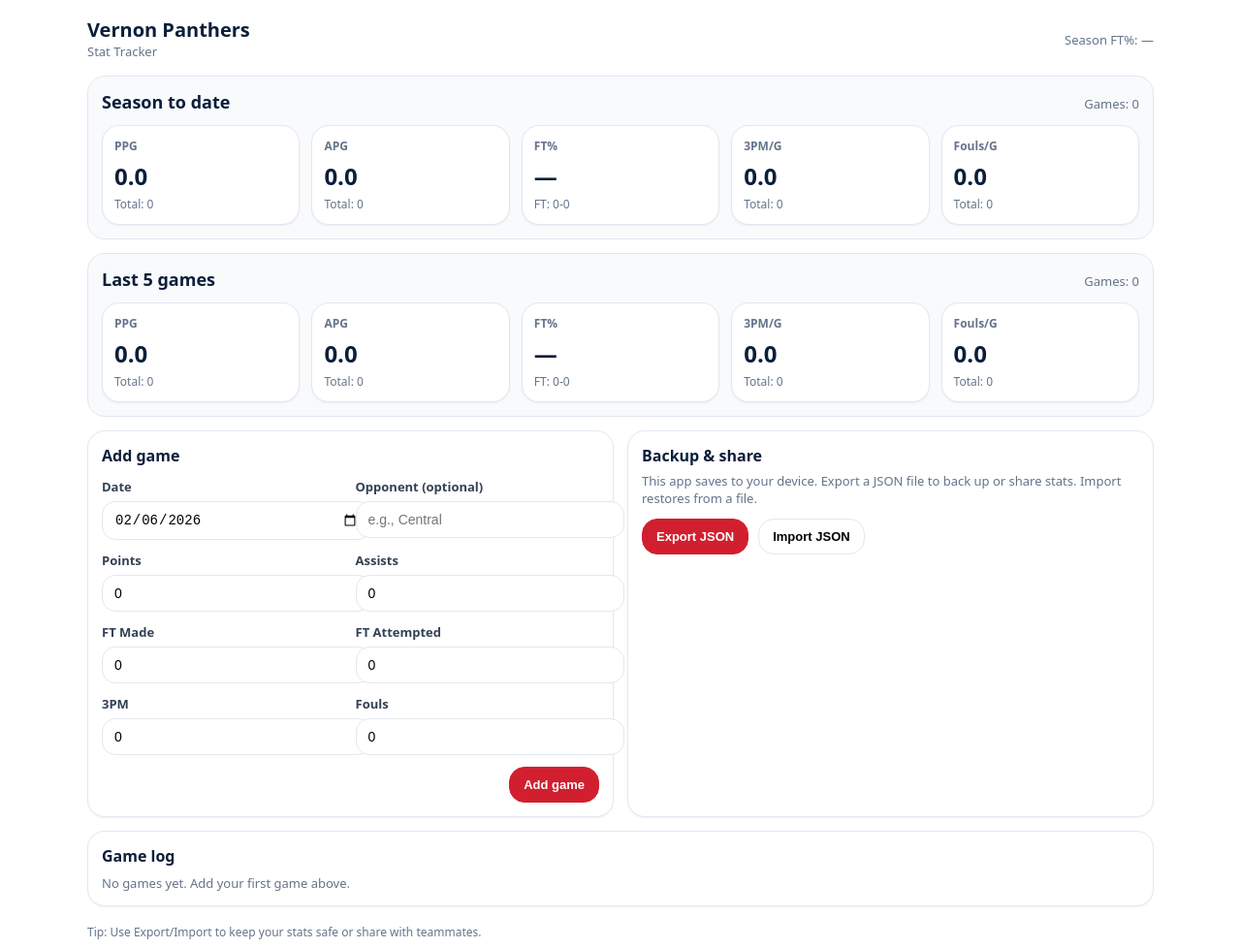
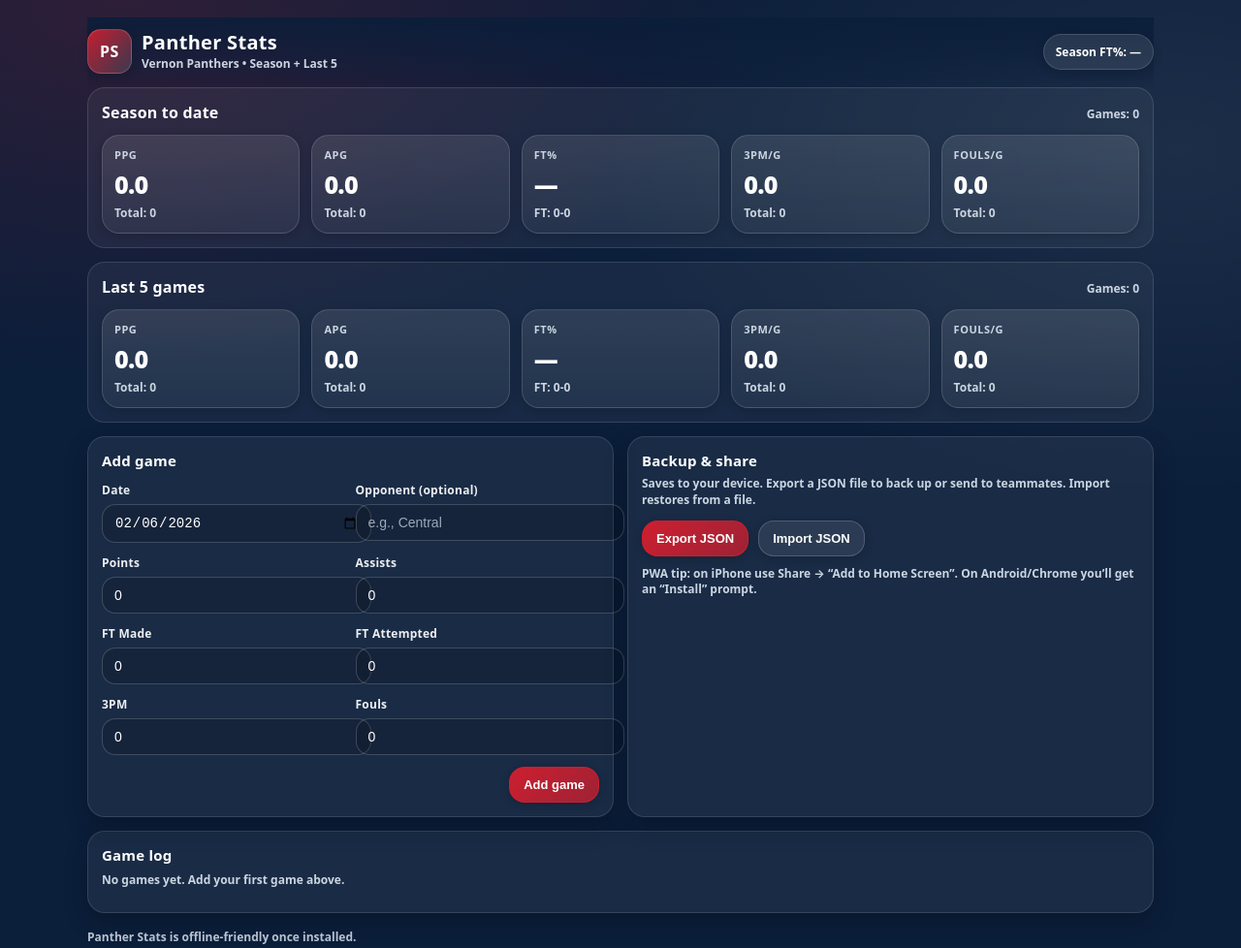
Before and after one commit to Bstoic39/vernon-panthers-stats, a plain HTML site: page index.html in a window 1280 px wide. Shown: the whole page at 97% size. Drawn offline with Linux system fonts and the light colour scheme.

Commit message:
Update index.html

```diff
--- a/index.html
+++ b/index.html
@@ -3,119 +3,226 @@
 <head>
   <meta charset="utf-8" />
   <meta name="viewport" content="width=device-width, initial-scale=1" />
-  <title>Vernon Panthers Stat Tracker</title>
+  <title>Panther Stats</title>
+
+  <!-- PWA -->
+  <link rel="manifest" href="manifest.webmanifest">
+  <meta name="theme-color" content="#0B1E3A" />
+  <meta name="apple-mobile-web-app-capable" content="yes">
+  <meta name="apple-mobile-web-app-status-bar-style" content="black-translucent">
+  <meta name="apple-mobile-web-app-title" content="Panther Stats">
+
   <style>
     :root{
-      --navy:#0B1E3A;
-      --red:#D11F2F;
-      --bg:#ffffff;
-      --muted:#64748b;
-      --border:#e2e8f0;
-      --soft:#f8fafc;
-      --shadow: 0 1px 2px rgba(15,23,42,.06);
+      --navy:#0B1E3A;     /* Panther blue */
+      --red:#D11F2F;      /* Panther red */
+      --white:#ffffff;
+      --muted:#cbd5e1;
+      --border:rgba(255,255,255,.12);
+      --soft:rgba(255,255,255,.06);
+      --soft2:rgba(255,255,255,.08);
+      --shadow: 0 10px 25px rgba(0,0,0,.22);
+      --shadow2: 0 2px 10px rgba(0,0,0,.18);
       --radius: 18px;
       font-family: system-ui, -apple-system, Segoe UI, Roboto, Helvetica, Arial, sans-serif;
     }
-    body{ margin:0; background:var(--bg); color:#0f172a; }
-    .wrap{ max-width:1100px; margin:0 auto; padding:20px 16px 48px; }
-    .topbar{ display:flex; align-items:center; justify-content:space-between; gap:16px; flex-wrap:wrap; }
-    .brand{ display:flex; align-items:center; gap:12px; }
-    .logo{
-      width:52px; height:52px; border-radius:14px; background:#fff;
-      object-fit:contain; box-shadow:var(--shadow); border:1px solid var(--border);
+
+    body{
+      margin:0;
+      background: radial-gradient(1200px 700px at 10% 0%, rgba(209,31,47,.18), transparent 55%),
+                  radial-gradient(1000px 600px at 95% 15%, rgba(255,255,255,.07), transparent 60%),
+                  var(--navy);
+      color: var(--white);
     }
-    .title{ font-weight:700; font-size:20px; color:var(--navy); line-height:1.1; }
-    .subtitle{ font-size:13px; color:var(--muted); margin-top:2px; }
-    .pill{ font-size:13px; color:var(--muted); }
+
+    .wrap{ max-width:1100px; margin:0 auto; padding:18px 14px 48px; }
+
+    /* Header */
+    .topbar{
+      position: sticky;
+      top: 0;
+      z-index: 10;
+      padding: 12px 0 14px;
+      backdrop-filter: blur(10px);
+      background: linear-gradient(to bottom, rgba(11,30,58,.92), rgba(11,30,58,.55), rgba(11,30,58,0));
+    }
+    .brandRow{ display:flex; align-items:center; justify-content:space-between; gap:14px; flex-wrap:wrap; }
+    .brand{
+      display:flex; align-items:center; gap:10px;
+    }
+    .badge{
+      width:44px; height:44px; border-radius:14px;
+      background: linear-gradient(135deg, rgba(209,31,47,.95), rgba(255,255,255,.12));
+      box-shadow: var(--shadow2);
+      border: 1px solid rgba(255,255,255,.16);
+      display:grid; place-items:center;
+      font-weight: 900;
+      letter-spacing: .5px;
+    }
+    .title{
+      font-weight: 900;
+      font-size: 20px;
+      letter-spacing: .3px;
+      line-height: 1.05;
+    }
+    .subtitle{
+      margin-top:3px;
+      font-size: 12px;
+      color: var(--muted);
+      font-weight: 700;
+    }
+    .pill{
+      font-size: 12px;
+      color: var(--white);
+      font-weight: 800;
+      padding: 9px 12px;
+      border-radius: 999px;
+      background: rgba(255,255,255,.10);
+      border: 1px solid rgba(255,255,255,.14);
+      box-shadow: var(--shadow2);
+    }
+
+    /* Layout */
     .grid{ display:grid; gap:14px; }
     .card{
       border:1px solid var(--border);
       border-radius:var(--radius);
-      background:#fff;
-      box-shadow:var(--shadow);
+      background: rgba(255,255,255,.06);
+      box-shadow: var(--shadow);
       padding:14px;
     }
     .section{
       border:1px solid var(--border);
       border-radius:var(--radius);
-      background:var(--soft);
+      background: rgba(255,255,255,.05);
       padding:14px;
     }
+
     .sectionHead{ display:flex; align-items:baseline; justify-content:space-between; gap:10px; flex-wrap:wrap; }
-    .sectionTitle{ font-weight:800; color:var(--navy); font-size:18px; }
-    .sectionMeta{ color:var(--muted); font-size:13px; }
-    .stats{ display:grid; gap:12px; margin-top:12px; grid-template-columns:repeat(2, minmax(0, 1fr)); }
-    @media (min-width: 900px){ .stats{ grid-template-columns:repeat(5, minmax(0, 1fr)); } }
-    .stat{ border:1px solid var(--border); border-radius:var(--radius); background:#fff; padding:12px; box-shadow:var(--shadow); }
-    .statLabel{ font-size:12px; color:var(--muted); font-weight:700; }
-    .statValue{ margin-top:6px; font-size:24px; font-weight:900; color:var(--navy); }
-    .statSub{ margin-top:4px; font-size:12px; color:var(--muted); }
+    .sectionTitle{ font-weight:900; font-size:16px; letter-spacing:.2px; }
+    .sectionMeta{ color: var(--muted); font-size:12px; font-weight:700; }
+
+    .stats{
+      display:grid;
+      gap:12px;
+      margin-top:12px;
+      grid-template-columns:repeat(2, minmax(0, 1fr));
+    }
+    @media (min-width: 900px){
+      .stats{ grid-template-columns:repeat(5, minmax(0, 1fr)); }
+    }
+
+    .stat{
+      border:1px solid rgba(255,255,255,.14);
+      border-radius:var(--radius);
+      background: linear-gradient(180deg, rgba(255,255,255,.10), rgba(255,255,255,.05));
+      padding:12px;
+      box-shadow: var(--shadow2);
+    }
+    .statLabel{ font-size:11px; color: var(--muted); font-weight:900; letter-spacing:.5px; text-transform:uppercase; }
+    .statValue{ margin-top:7px; font-size:24px; font-weight:1000; }
+    .statSub{ margin-top:4px; font-size:12px; color: var(--muted); font-weight:700; }
+
     .twoCol{ display:grid; gap:14px; margin-top:14px; }
     @media (min-width: 1000px){ .twoCol{ grid-template-columns: 1fr 1fr; } }
-    .h2{ font-weight:800; color:var(--navy); font-size:16px; }
+
+    .h2{ font-weight: 900; font-size: 15px; letter-spacing:.2px; }
+    .muted{ color: var(--muted); font-size: 12px; font-weight: 700; line-height: 1.4; }
+
+    /* Form */
     .row{ display:grid; gap:10px; margin-top:12px; grid-template-columns: 1fr; }
     @media (min-width: 680px){ .row{ grid-template-columns: 1fr 1fr; } }
-    label{ display:block; font-size:13px; color:#334155; font-weight:700; }
+
+    label{ display:block; font-size:12px; font-weight:900; color: rgba(255,255,255,.92); letter-spacing:.25px; }
     input{
       width:100%;
       margin-top:6px;
       padding:10px 12px;
-      border:1px solid var(--border);
+      border:1px solid rgba(255,255,255,.18);
       border-radius:14px;
       font-size:14px;
       outline:none;
+      background: rgba(0,0,0,.14);
+      color: var(--white);
     }
-    input:focus{ border-color:#94a3b8; box-shadow:0 0 0 3px rgba(148,163,184,.25); }
+    input::placeholder{ color: rgba(203,213,225,.75); }
+    input:focus{
+      border-color: rgba(209,31,47,.8);
+      box-shadow: 0 0 0 3px rgba(209,31,47,.22);
+    }
+
     .actions{ display:flex; justify-content:flex-end; gap:10px; margin-top:12px; flex-wrap:wrap; }
     button{
-      border:1px solid var(--border);
-      background:#fff;
+      border:1px solid rgba(255,255,255,.18);
+      background: rgba(255,255,255,.08);
+      color: var(--white);
       padding:10px 14px;
       border-radius:16px;
-      font-weight:800;
+      font-weight:900;
       cursor:pointer;
       font-size:13px;
+      box-shadow: var(--shadow2);
     }
-    button:hover{ background:var(--soft); }
-    .primary{ background:var(--red); border-color:var(--red); color:#fff; }
-    .primary:hover{ opacity:.95; background:var(--red); }
-    .ghost{ background:#fff; }
-    .muted{ color:var(--muted); font-size:13px; }
-    .err{ color:var(--red); font-size:13px; margin-top:10px; font-weight:700; }
-    table{ width:100%; border-collapse:collapse; margin-top:10px; font-size:13px; }
+    button:hover{ background: rgba(255,255,255,.12); }
+
+    .primary{
+      background: linear-gradient(135deg, rgba(209,31,47,.98), rgba(209,31,47,.72));
+      border-color: rgba(209,31,47,.9);
+    }
+    .primary:hover{ filter: brightness(1.02); }
+
+    .ghost{ background: rgba(255,255,255,.06); }
+
+    .err{ color: #ffd1d6; font-size:13px; margin-top:10px; font-weight:900; }
+    .hidden{ display:none !important; }
+
+    /* Table */
+    .tableWrap{ overflow-x:auto; margin-top:10px; }
+    table{ width:100%; border-collapse:collapse; font-size:13px; }
     thead th{
-      text-align:left; color:var(--muted); font-weight:800; border-bottom:1px solid var(--border);
+      text-align:left;
+      color: rgba(203,213,225,.9);
+      font-weight: 900;
+      border-bottom:1px solid rgba(255,255,255,.14);
       padding:10px 8px;
       white-space:nowrap;
+      letter-spacing:.3px;
+      text-transform:uppercase;
+      font-size:11px;
     }
     tbody td{
-      border-bottom:1px solid #f1f5f9;
+      border-bottom:1px solid rgba(255,255,255,.08);
       padding:10px 8px;
       vertical-align:middle;
       white-space:nowrap;
     }
-    .tableWrap{ overflow-x:auto; }
     .miniBtn{
-      padding:6px 10px; border-radius:12px; font-size:12px; font-weight:800;
+      padding:7px 10px;
+      border-radius:12px;
+      font-size:12px;
+      font-weight:900;
     }
-    .foot{ margin-top:18px; font-size:12px; color:var(--muted); }
-    .hidden{ display:none !important; }
+    .foot{ margin-top:16px; font-size:12px; color: rgba(203,213,225,.9); font-weight:700; }
+    a{ color: inherit; }
   </style>
 </head>
+
 <body>
   <div class="wrap">
     <div class="topbar">
-      <div class="brand">
-        <img id="logo" class="logo" src="logo.png" alt="Vernon Panthers logo">
-        <div>
-          <div class="title">Vernon Panthers</div>
-          <div class="subtitle">Stat Tracker</div>
+      <div class="brandRow">
+        <div class="brand">
+          <div class="badge">PS</div>
+          <div>
+            <div class="title">Panther Stats</div>
+            <div class="subtitle">Vernon Panthers • Season + Last 5</div>
+          </div>
         </div>
+        <div class="pill" id="quickFT">Season FT%: —</div>
       </div>
-      <div class="pill" id="quickFT">Season FT%: —</div>
     </div>
 
-    <div class="grid" style="margin-top:16px;">
+    <div class="grid">
       <div class="section" id="seasonSection"></div>
       <div class="section" id="last5Section"></div>
     </div>
@@ -163,7 +270,7 @@
       <div class="card">
         <div class="h2">Backup & share</div>
         <div class="muted" style="margin-top:6px;">
-          This app saves to your device. Export a JSON file to back up or share stats. Import restores from a file.
+          Saves to your device. Export a JSON file to back up or send to teammates. Import restores from a file.
         </div>
         <div class="actions" style="justify-content:flex-start;">
           <button type="button" id="exportBtn" class="primary">Export JSON</button>
@@ -171,6 +278,10 @@
           <input type="file" id="importFile" accept="application/json" class="hidden" />
         </div>
         <div id="importErr" class="err hidden"></div>
+
+        <div class="muted" style="margin-top:10px;">
+          PWA tip: on iPhone use Share → “Add to Home Screen”. On Android/Chrome you’ll get an “Install” prompt.
+        </div>
       </div>
     </div>
 
@@ -196,17 +307,21 @@
       </div>
     </div>
 
-    <div class="foot">Tip: Use Export/Import to keep your stats safe or share with teammates.</div>
+    <div class="foot">Panther Stats is offline-friendly once installed.</div>
   </div>
 
 <script>
 (() => {
+  // Service worker registration (required for offline + installability signals)
+  if ("serviceWorker" in navigator) {
+    window.addEventListener("load", () => {
+      navigator.serviceWorker.register("./sw.js").catch(() => {});
+    });
+  }
+
   const KEY = "vps_games_v1";
-
   const $ = (id) => document.getElementById(id);
 
-  // Elements
-  const logoEl = $("logo");
   const quickFTEl = $("quickFT");
   const seasonEl = $("seasonSection");
   const last5El = $("last5Section");
@@ -224,7 +339,6 @@
   const importFile = $("importFile");
   const importErr = $("importErr");
 
-  // Inputs
   const inp = {
     date: $("date"),
     opponent: $("opponent"),
@@ -235,9 +349,6 @@
     tpm: $("tpm"),
     fouls: $("fouls"),
   };
-
-  // Hide logo if missing
-  logoEl.addEventListener("error", () => logoEl.classList.add("hidden"));
 
   function todayISO() {
     const d = new Date();
@@ -264,9 +375,7 @@
       if (!raw) return [];
       const data = JSON.parse(raw);
       return Array.isArray(data) ? data : [];
-    } catch {
-      return [];
-    }
+    } catch { return []; }
   }
 
   function saveGames(games) {
@@ -371,6 +480,15 @@
     `;
   }
 
+  function escapeHtml(s) {
+    return String(s)
+      .replaceAll("&", "&amp;")
+      .replaceAll("<", "&lt;")
+      .replaceAll(">", "&gt;")
+      .replaceAll('"', "&quot;")
+      .replaceAll("'", "&#039;");
+  }
+
   // State
   let games = loadGames();
   let editingId = null;
@@ -449,15 +567,6 @@
     }
   }
 
-  function escapeHtml(s) {
-    return String(s)
-      .replaceAll("&", "&amp;")
-      .replaceAll("<", "&lt;")
-      .replaceAll(">", "&gt;")
-      .replaceAll('"', "&quot;")
-      .replaceAll("'", "&#039;");
-  }
-
   // Events
   formEl.addEventListener("submit", (e) => {
     e.preventDefault();
@@ -522,7 +631,7 @@
     const url = URL.createObjectURL(blob);
     const a = document.createElement("a");
     a.href = url;
-    a.download = "vernon-panthers-stats.json";
+    a.download = "panther-stats.json";
     a.click();
     URL.revokeObjectURL(url);
   });
```
